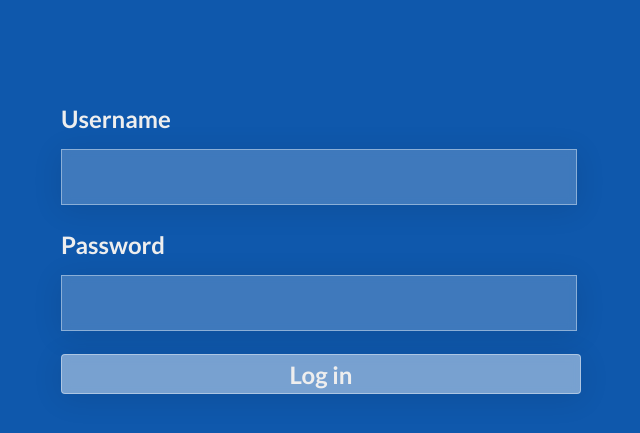
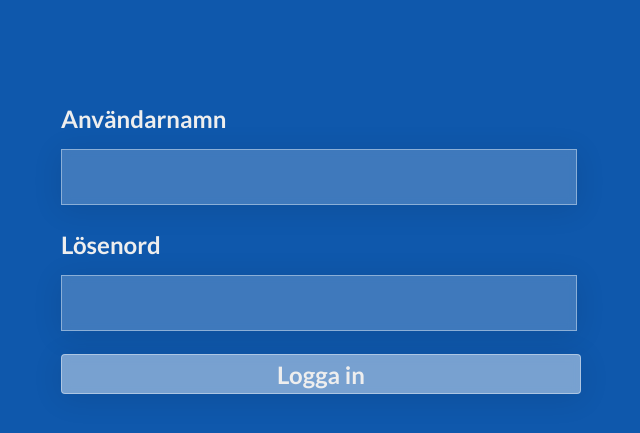
Before and after one commit to ludvig-sandh/gym-tracker-website, a Flask app: page /login in a window 1280 px wide. Shown: the part 246-679 px from the top of the page, without its empty margins (319-959 px from the left). Run offline with Flask 3, Linux system fonts and the light colour scheme.

Commit message:
fix: correct UI typos

```diff
--- a/app/routes.py
+++ b/app/routes.py
@@ -428,7 +428,7 @@ def exercises_edit(exercise_id):
     return render_template(
         "exercises/edit.html",
         mobile=mobile(),
-        title="REDIGERA OVNING",
+        title="REDIGERA ÖVNING",
         exercise=exercise,
         muscle_groups=muscle_groups,
         selected_muscle_group_ids=selected_muscle_group_ids,
--- a/app/templates/auth/login.html
+++ b/app/templates/auth/login.html
@@ -13,15 +13,15 @@
         <form class="log_in_container" action="/login" method="post">
             <div>
                 <div class="text_and_field">
-                    <h4 class="text text_above margin_top_40px">Username</h4>
+                    <h4 class="text text_above margin_top_40px">Användarnamn</h4>
                     <input class="input_field" type="text" name="name">
                 </div>
                 <div class="text_and_field">
-                    <h4 class="text text_above margin_top_40px">Password</h4>
+                    <h4 class="text text_above margin_top_40px">Lösenord</h4>
                     <input class="input_field" type="text" name="password">
                 </div>
             </div>
-            <input class="text blue_box btn" type="submit" name="log_in" value="Log in">
+            <input class="text blue_box btn" type="submit" name="log_in" value="Logga in">
         </form>
     </div>
 {% endblock %}
```
